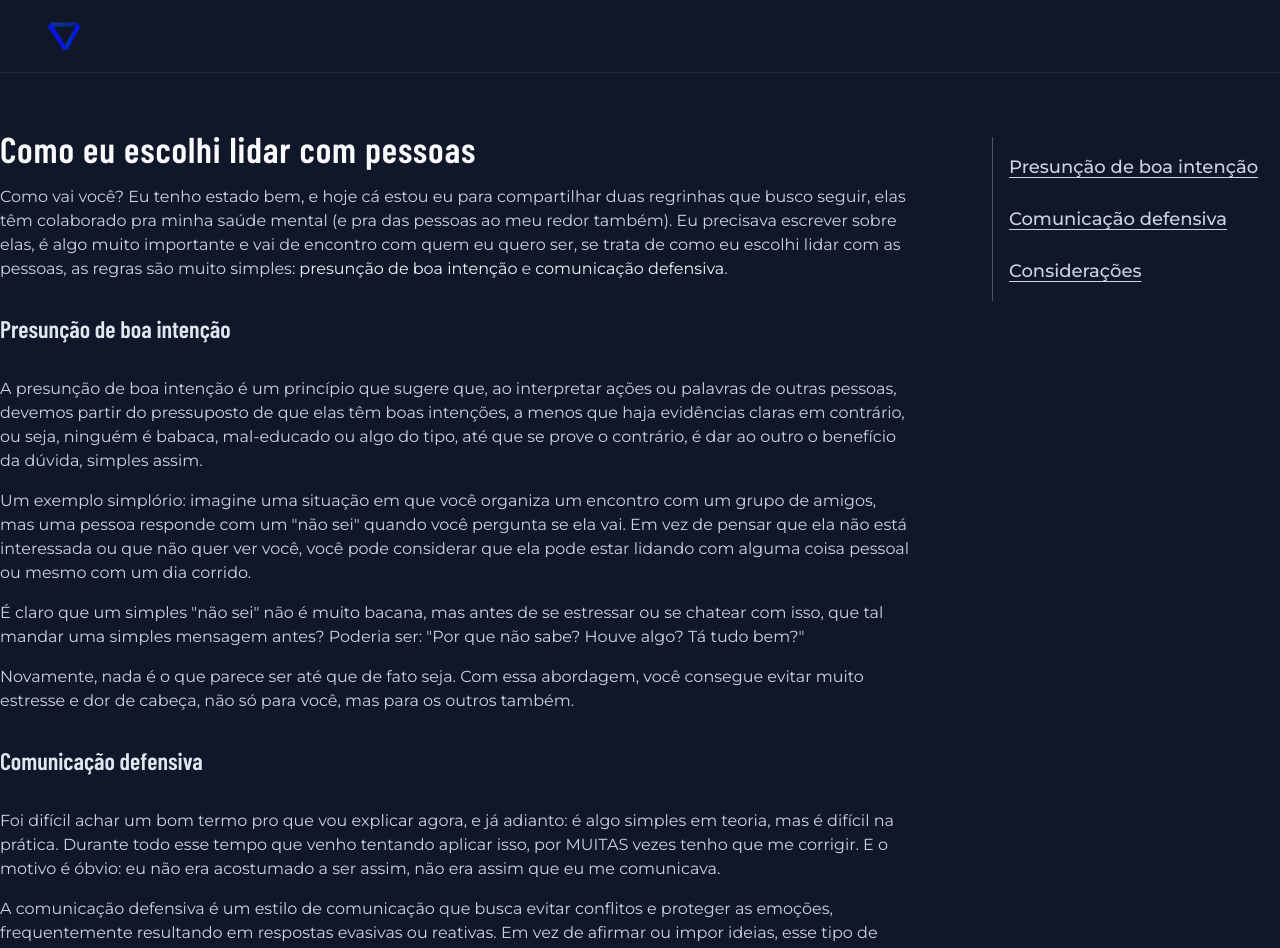
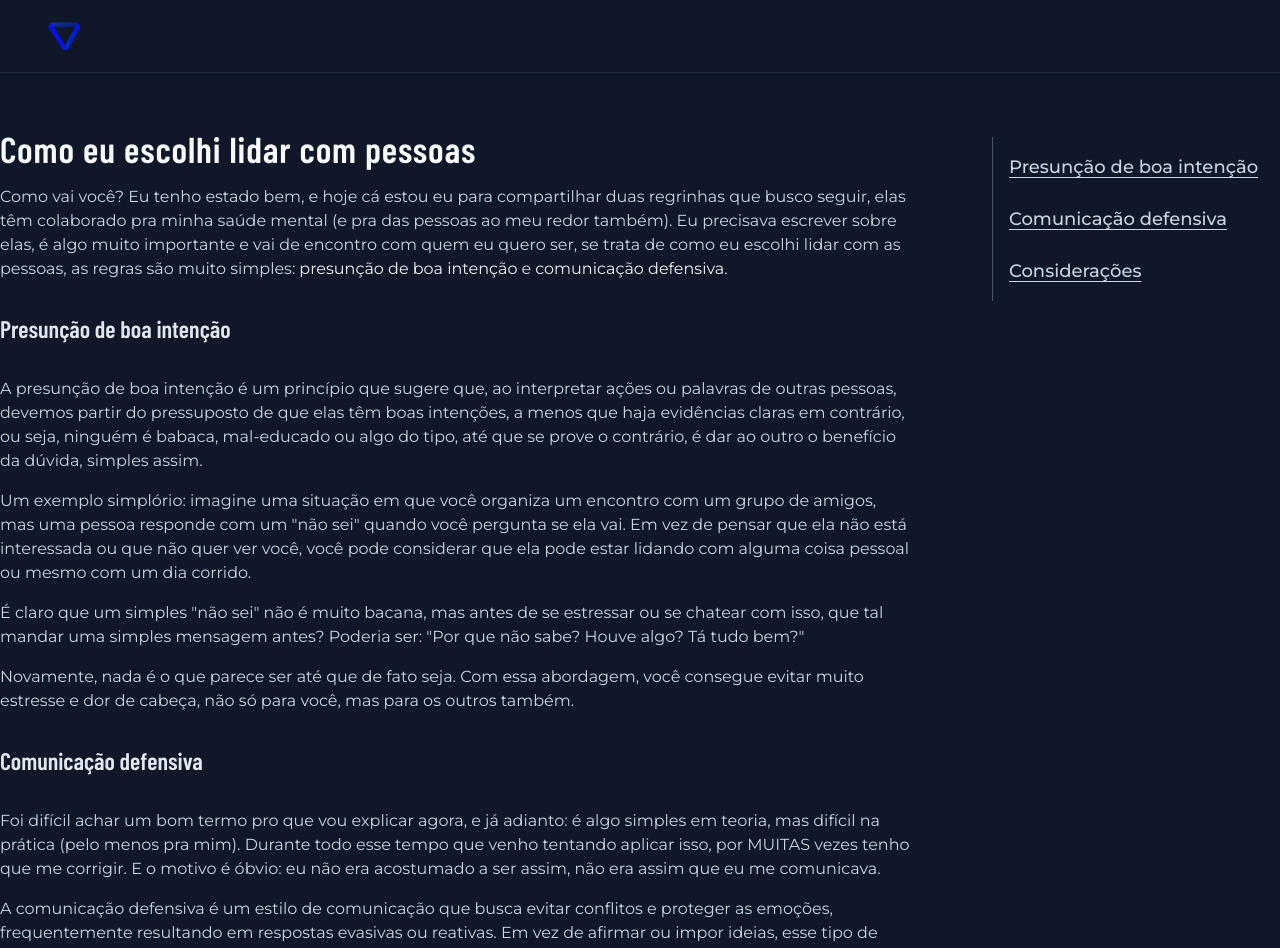
Before and after one commit to alvseven/portfolio, a Next.js app: page /como-eu-escolhi-lidar-com-pessoas in a window 1280 px wide. Shown: the top 948 px of the page. Built offline with nearby package versions, Linux system fonts and the light colour scheme.

Commit message:
fix text :D

```diff
--- a/src/app/como-eu-escolhi-lidar-com-pessoas/page.tsx
+++ b/src/app/como-eu-escolhi-lidar-com-pessoas/page.tsx
@@ -80,10 +80,11 @@ export default async function Home() {
           </h4>
           <p>
             Foi difícil achar um bom termo pro que vou explicar agora, e já
-            adianto: é algo simples em teoria, mas é difícil na prática. Durante
-            todo esse tempo que venho tentando aplicar isso, por MUITAS vezes
-            tenho que me corrigir. E o motivo é óbvio: eu não era acostumado a
-            ser assim, não era assim que eu me comunicava.
+            adianto: é algo simples em teoria, mas difícil na prática{" "}
+            {"(pelo menos pra mim)"}. Durante todo esse tempo que venho tentando
+            aplicar isso, por MUITAS vezes tenho que me corrigir. E o motivo é
+            óbvio: eu não era acostumado a ser assim, não era assim que eu me
+            comunicava.
           </p>
           <p>
             A comunicação defensiva é um estilo de comunicação que busca evitar
```
